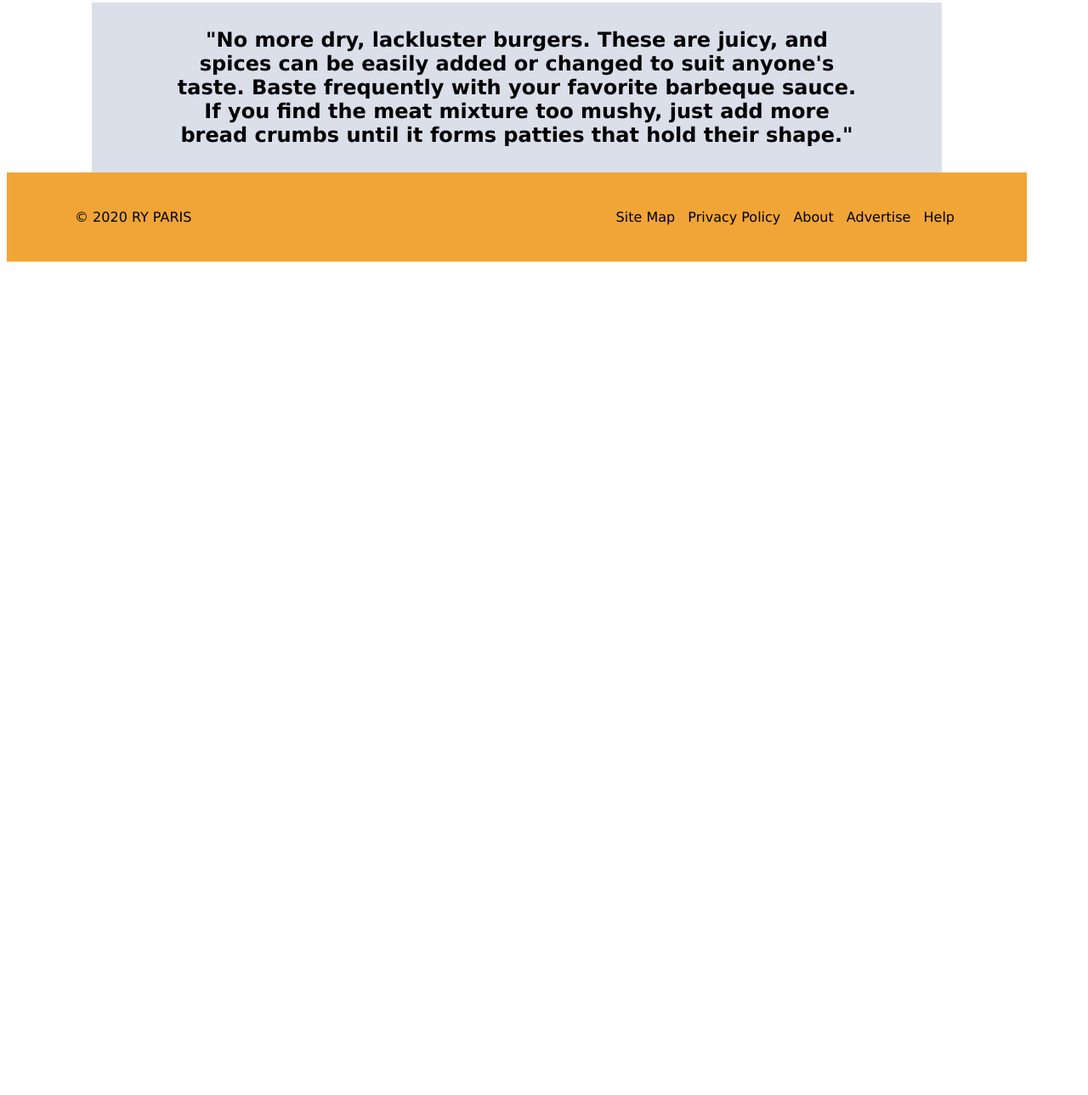
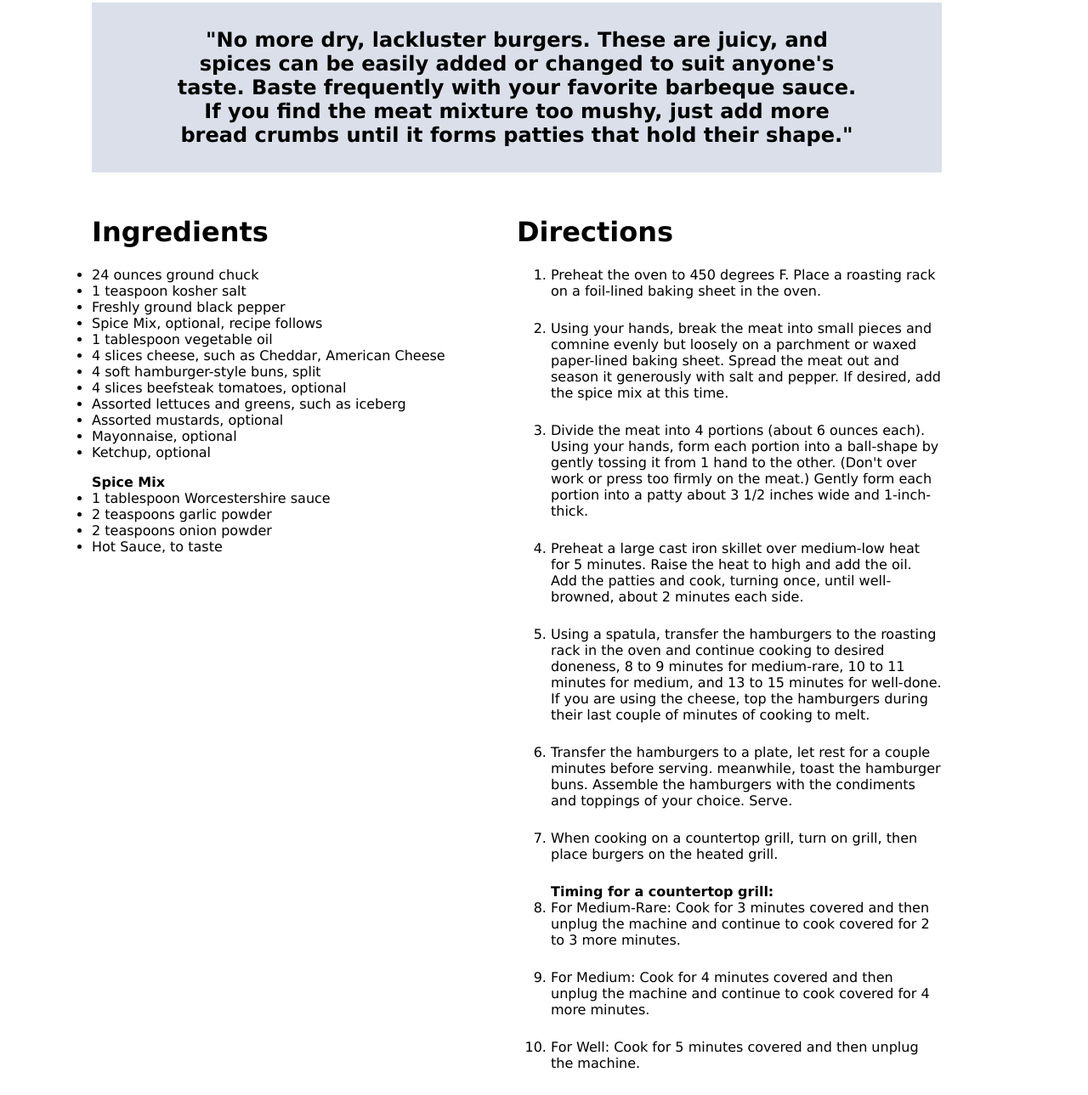
Before and after one commit to ZefAnderson/Ry-Paris-web-mockup, a plain HTML site: page recipe.html in a window 1280 px wide. Shown: the part 952-2241 px from the top of the page at 85% size. Before the commit the page ends 1268 px from the top, so only its background shows below. Drawn offline with Linux system fonts and the light colour scheme.

Commit message:
almost done

```diff
--- a/css/style.css
+++ b/css/style.css
@@ -18,6 +18,12 @@ footer {
     background-color: rgb(241,165,54);
     padding: 43px 80px;
     width: 1040px;
+}
+ul {
+    padding: 0px;
+}
+ol li {
+    padding-bottom: 25px;
 }
 a {
     color: inherit;
@@ -184,3 +190,14 @@ a:hover {
     font-size: 1.5em;
     font-weight: bold;
 }
+.recipecontainer {
+    margin: 30px 100px;
+    display: flex;
+    flex-direction: row;
+}
+.listtitle {
+    font-weight: bold;
+}
+.recipe {
+    width: 500px;
+}
--- a/recipe.html
+++ b/recipe.html
@@ -27,13 +27,13 @@
     <div class="centerpage2">
         <div class="centerpagetitle"><h1>Time</h1></div>
         <div class="centerpagetext2">
-            <div class="timecontainer"><p><span class="bold">Level:</span> Easy</p></div>
-            <div class="timecontainer"><p><span class="bold">Prep:</span> 10 min</p></div>
-            <div><p><span class="bold">Yield:</span> 4 Hamburgers</p></div>
+            <div class="timecontainer"><p><span class="bold">Level: Easy</p></div>
+            <div class="timecontainer"><p><span class="bold">Prep: 10 min</p></div>
+            <div><p><span class="bold">Yield: 4 Hamburgers</p></div>
         </div>
         <div class="centerpagetext2">
-            <div class="timecontainer2"><p><span class="bold">Total: </span> 25 min</p></div>
-            <div><p><span class="bold">Cook: </span> 15 min</p></div>
+            <div class="timecontainer2"><p><span class="bold">Total:  25 min</p></div>
+            <div><p><span class="bold">Cook:  15 min</p></div>
         </div>
     </div>
     <h1 class="bengalburger">BENGAL BURGER</h1>
@@ -48,6 +48,84 @@
         sauce. If you find the meat mixture too mushy, just add more bread crumbs until it
         forms patties that hold their shape."
     </p>
+    <div class="recipecontainer">
+        <div class="recipe">
+            <h1>Ingredients</h1>
+            <ul>
+                <li>24 ounces ground chuck</li>
+                <li>1 teaspoon kosher salt</li>
+                <li>Freshly ground black pepper</li>
+                <li>Spice Mix, optional, recipe follows</li>
+                <li>1 tablespoon vegetable oil</li>
+                <li>4 slices cheese, such as Cheddar, American Cheese</li>
+                <li>4 soft hamburger-style buns, split</li>
+                <li>4 slices beefsteak tomatoes, optional</li>
+                <li>Assorted lettuces and greens, such as iceberg</li>
+                <li>Assorted mustards, optional</li>
+                <li>Mayonnaise, optional</li>
+                <li>Ketchup, optional</li>
+            </ul>
+            <ul><span class="listtitle">Spice Mix</span>
+                <li>1 tablespoon Worcestershire sauce</li>
+                <li>2 teaspoons garlic powder</li>
+                <li>2 teaspoons onion powder</li>
+                <li>Hot Sauce, to taste</li>
+            </ul>
+        </div>
+        <div class="recipe">
+            <h1>Directions</h1>
+            <ol>
+                <li>
+                    Preheat the oven to 450 degrees F. Place a roasting rack on a foil-lined
+                     baking sheet in the oven.
+                </li>
+                <li>
+                    Using your hands, break the meat into small pieces and comnine evenly but
+                    loosely on a parchment or waxed paper-lined baking sheet. Spread the meat
+                    out and season it generously with salt and pepper. If desired, add the spice
+                    mix at this time.
+                </li>
+                <li>
+                    Divide the meat into 4 portions (about 6 ounces each). Using your hands, form
+                    each portion into a ball-shape by gently tossing it from 1 hand to the other.
+                    (Don't over work or press too firmly on the meat.) Gently form each portion into
+                    a patty about 3 1/2 inches wide and 1-inch-thick.
+                </li>
+                <li>
+                    Preheat a large cast iron skillet over medium-low heat for 5 minutes. Raise
+                    the heat to high and add the oil. Add the patties and cook, turning once, until
+                    well-browned, about 2 minutes each side.
+                </li>
+                <li>
+                    Using a spatula, transfer the hamburgers to the roasting rack in the oven and
+                    continue cooking to desired doneness, 8 to 9 minutes for medium-rare, 10 to 11
+                    minutes for medium, and 13 to 15 minutes for well-done. If you are using the
+                    cheese, top the hamburgers during their last couple of minutes of cooking to melt.
+                </li>
+                <li>
+                    Transfer the hamburgers to a plate, let rest for a couple minutes before serving.
+                    meanwhile, toast the hamburger buns. Assemble the hamburgers with the condiments and
+                    toppings of your choice. Serve.
+                </li>
+                <li>
+                    When cooking on a countertop grill, turn on grill, then place burgers on the
+                    heated grill.
+                </li>
+                <span class="listtitle">Timing for a countertop grill:</span>
+                <li>
+                    For Medium-Rare: Cook for 3 minutes covered and then unplug the machine and continue
+                    to cook covered for 2 to 3 more minutes.
+                </li>
+                <li>
+                    For Medium: Cook for 4 minutes covered and then unplug the machine and continue to
+                    cook covered for 4 more minutes.
+                </li>
+                <li>
+                    For Well: Cook for 5 minutes covered and then unplug the machine.
+                </li>
+            </ol>
+        </div>
+    </div>
 </body>
 <footer>
     <div>
```
